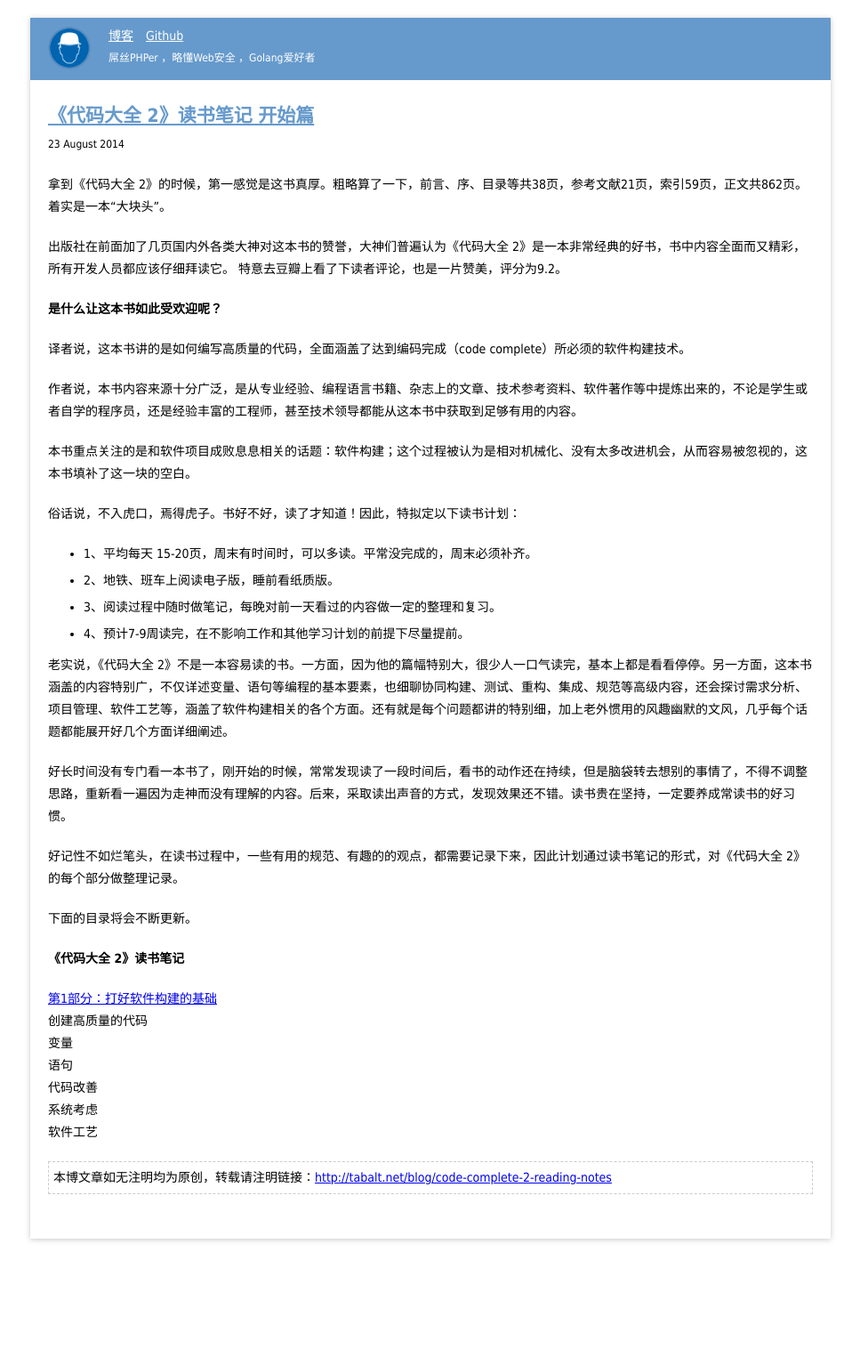
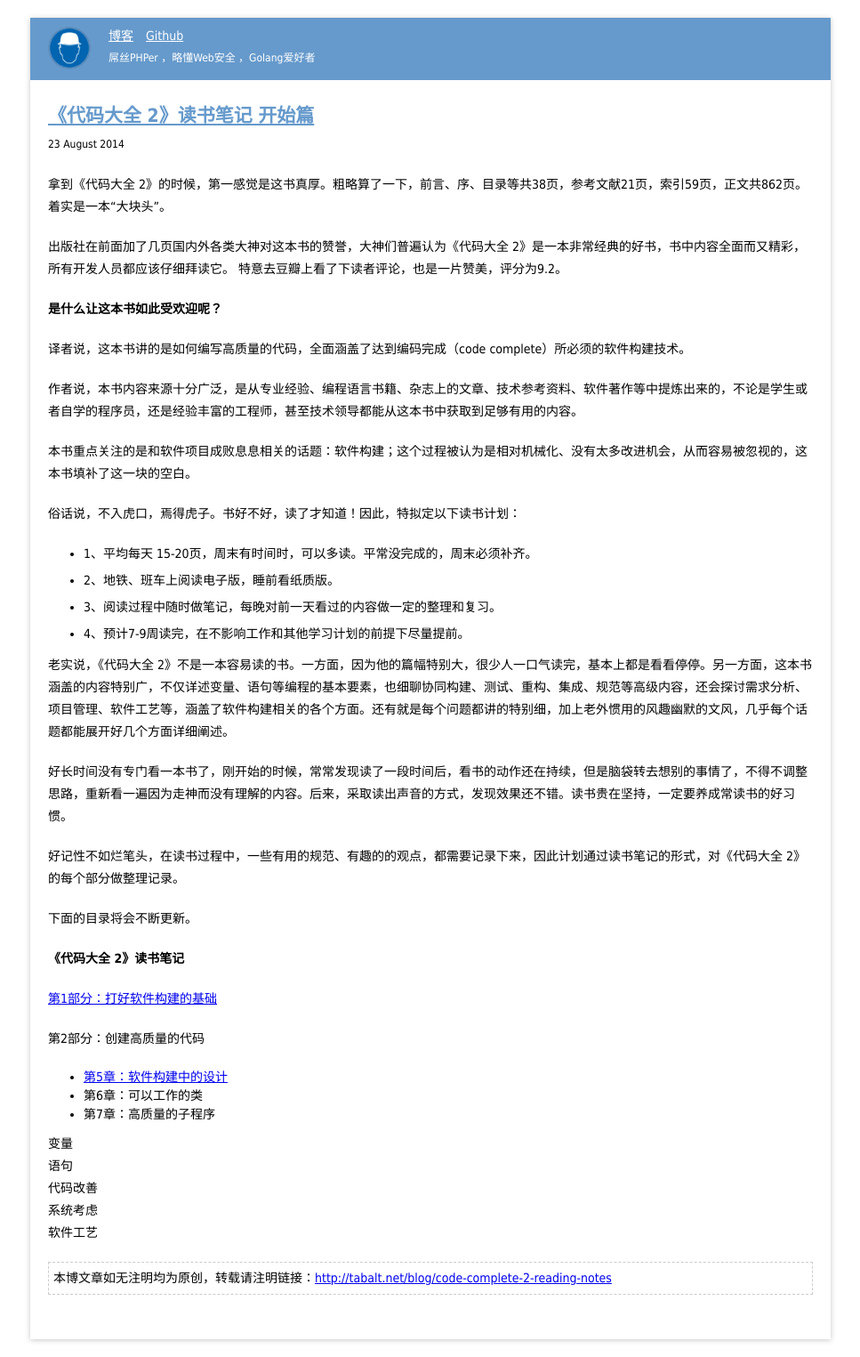
Before and after one commit to tabalt/tabalt.github.io, a Jekyll site: the page built from _posts/code-complete-2/2014-08-23-code-complete-2-reading-notes.md, in a window 1280 px wide. Shown: the whole page at 89% size, without its empty margins (156-1123 px from the left). Built offline with Jekyll 4.4.1, drawn with Linux system fonts in a browser that asks for light colours; Markdown is read by kramdown in place of the engine named in the settings; comment, search, counter and statistics services are not loaded; before the commit the page ends 1412 px from its top, so only the background shows below that.

Commit message:
Update 2014-08-23-code-complete-2-reading-notes.md

```diff
--- a/_posts/code-complete-2/2014-08-23-code-complete-2-reading-notes.md
+++ b/_posts/code-complete-2/2014-08-23-code-complete-2-reading-notes.md
@@ -46,8 +46,15 @@ categories: 博文
 
 **《代码大全 2》读书笔记**
 
-[第1部分：打好软件构建的基础](http://tabalt.net/blog/cc2-laying-the-foundation/)
-创建高质量的代码
+
+  [第1部分：打好软件构建的基础](http://tabalt.net/blog/cc2-laying-the-foundation/)
+
+  第2部分：创建高质量的代码
+
+  *  [第5章：软件构建中的设计](http://tabalt.net/blog/cc2-design-in-construction/)
+  *  第6章：可以工作的类
+  *  第7章：高质量的子程序
+
 变量
 语句
 代码改善
```
